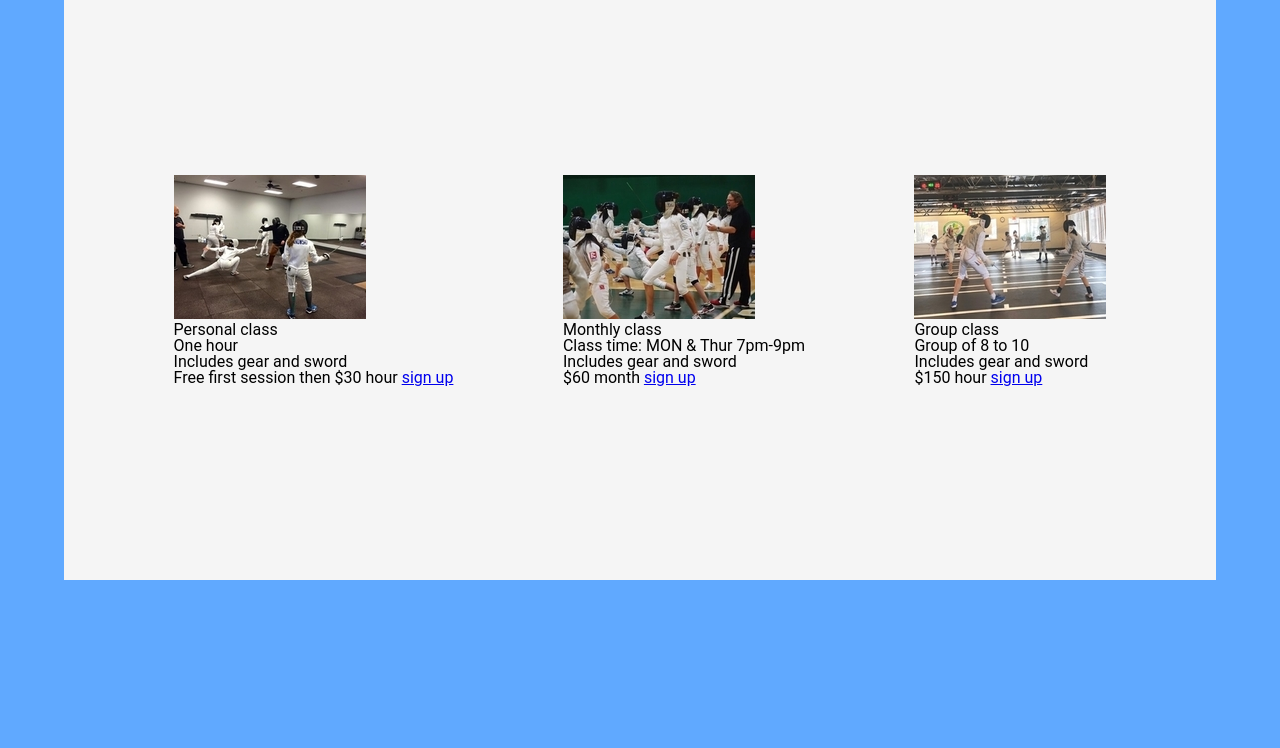
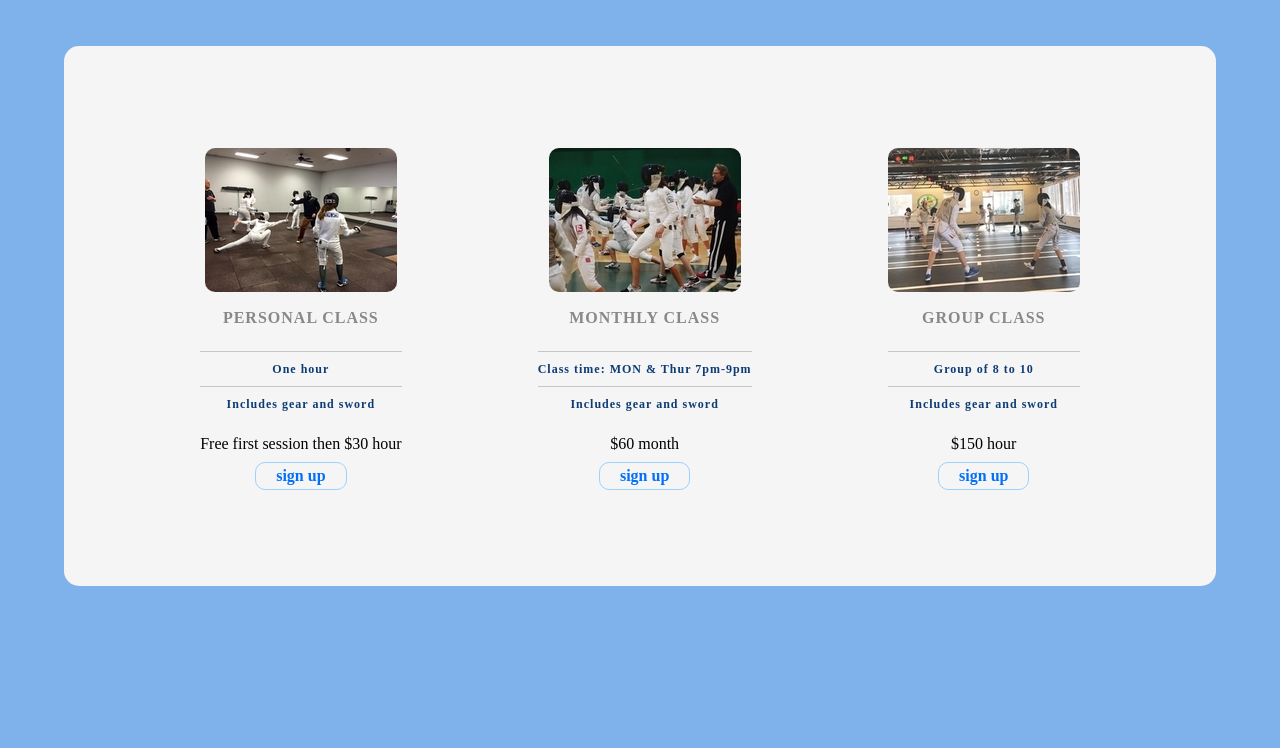
Before and after one commit to DrewDen/pricing-panel, a plain HTML site: page index.html in a window 1280 px wide. Shown: the part 52-800 px from the top of the page. Drawn offline with Linux system fonts and the light colour scheme.

Commit message:
adding new code for the html and css

```diff
--- a/index.css
+++ b/index.css
@@ -1,3 +1,6 @@
+@import url('https://fonts.googleapis.com/css2?family=Lobster&display=swap');
+
+/* *The top part of the css is css reset untill you get to body. */
 html, body, div, span, applet, object, iframe,
 h1, h2, h3, h4, h5, h6, p, blockquote, pre,
 a, abbr, acronym, address, big, cite, code,
@@ -42,12 +45,11 @@ table {
     border-spacing: 0;
 }
 
-@import url('https://fonts.googleapis.com/css2?family=Roboto:wght@300&display=swap');
+/* *This is where the reset css stops */
 
 body{
     box-sizing: border-box;
-    font-family: 'Roboto', sans-serif;
-    background-color:#60a9ff;
+    background-color:#7fb1eb;
     display: flex;
     flex-direction: column;
     align-items: center;
@@ -57,13 +59,80 @@ body{
 
 #panel-section{
     width: 90%;
-    height: 75vh;
+    height: 65vh;
     background-color: whitesmoke;
+    margin-top: 50px;
+    padding-top: 20px ;
+    border-radius: 15px;
     display: flex;
     flex-direction: row;
     justify-content: space-evenly;
     align-items: center;
+
 }
+
+#page-title h1{
+    text-transform: capitalize;
+    font-size: 2rem;
+}
+
+#page-title p{
+    text-align: center;
+    font-family: 'Lobster', cursive;
+
+}
+
+
+#panel-section div{
+    text-align: center;
+    padding-bottom: 5px;
+}
+
+.panel-img{
+    margin-bottom: 15px;
+    border-radius: 10px;
+}
+
+.panel-header{
+    text-transform: uppercase;
+    color: #888;
+    font-weight: 600;
+    letter-spacing: 1px;
+}
+
+.panel-features{
+    margin: 25px 0 15px;
+    color: #0d3c75;
+}
+
+.panel-features li{
+    font-weight: 600;
+    letter-spacing: 1px;
+    font-size: .75rem;
+    line-height: 2;
+    padding: 5px 0;
+    border-top: 1px solid #c5c8ca ;
+}
+
+.panel-button{
+    border: 1px solid #9dd1ff;
+    border-radius: 10px;
+    color: #016ff9;
+    display: inline-block;
+    padding: 5px 20px;
+    font: 1.5rem;
+    font-weight: 600;
+    margin: 10px 0 10px;
+    text-decoration: none;
+    transition: background-color 300ms ease-in-out;
+}
+
+.panel-button:hover{
+    background-color: #cddeec;
+
+}
+
+
 
 @media screen and (max-width:850px){
     body{box-sizing: border-box;
@@ -74,18 +143,33 @@ body{
     height: 1200px;
     }
 
+    #page-title h1{
+        text-transform: capitalize;
+        text-align: center;
+        font-size: 2rem;
+    }
+
+    #page-title p{
+        text-align: center;
+        font-family: 'Lobster', cursive;
+
+    }
+
     #panel-section{
         display: flex;
         flex-direction: column;
-        justify-content: space-evenly;
+        justify-content: space-around;
         text-align: center;
         height: 100%;
-        width: 100%;
+        width: 80%;
+    }
+
+    #panel-section div{
+        border-bottom: 2px dotted grey;
 
     }
 
-
-
-
-
+    #panel-section div:last-child{
+        border-bottom: none;
+    }
 }
--- a/index.html
+++ b/index.html
@@ -13,34 +13,34 @@
         </div>
         <div id="panel-section">
             <div>
-                <img src="./img/coach-fencing.jpg" alt="coach and a fencer">
-                <h2>Personal class</h2>
-                <ul>
+                <img src="./img/coach-fencing.jpg" alt="coach and a fencer" class="panel-img">
+                <h2 class="panel-header">Personal class</h2>
+                <ul class="panel-features">
                     <li>One hour</li>
                     <li>Includes gear and sword</li>
                 </ul>
-                <span>Free first session then $30 hour</span>
-                <a href="#">sign up</a>
+                <p>Free first session then $30 hour</p>
+                <a href="#" class="panel-button">sign up</a>
             </div>
             <div>
-                <img src="./img/class-fencing.jpg" alt="class of fencers">
-                <h2>Monthly class</h2>
-                <ul>
+                <img src="./img/class-fencing.jpg" alt="class of fencers" class="panel-img">
+                <h2 class="panel-header">Monthly class</h2>
+                <ul class="panel-features">
                     <li>Class time: MON & Thur 7pm-9pm</li>
                     <li>Includes gear and sword</li>
                 </ul>
-                <span>$60 month</span>
-                <a href="#">sign up</a>
+                <p>$60 month</p>
+                <a href="#" class="panel-button">sign up</a>
             </div>
             <div>
-                <img src="./img/group-fencing.jpg" alt="group of fencers">
-                <h2>Group class</h2>
-                <ul>
+                <img src="./img/group-fencing.jpg" alt="group of fencers" class="panel-img">
+                <h2 class="panel-header">Group class</h2>
+                <ul class="panel-features">
                     <li>Group of 8 to 10</li>
                     <li>Includes gear and sword</li>
                 </ul>
-                <span>$150 hour</span>
-                <a href="#">sign up</a>
+                <p>$150 hour</p>
+                <a href="#" class="panel-button">sign up</a>
             </div>
         </div>
     </body>
```
